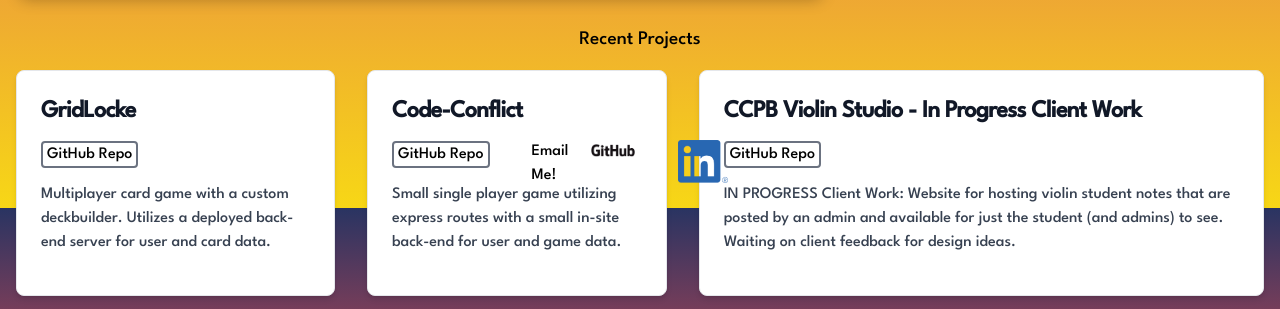
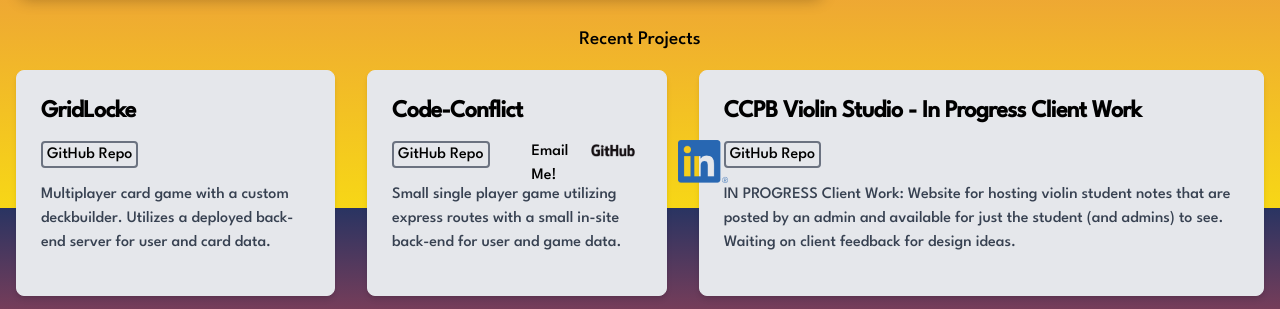
Before and after one commit to neft-tk/portfolio-2.0, a React (Create React App) app: page / in a window 1280 px wide. Shown: the part 592-901 px from the top of the page. Built offline with nearby package versions, Linux system fonts and the light colour scheme; no server answers.

Commit message:
updated color styling for project cards

```diff
--- a/src/components/Project.jsx
+++ b/src/components/Project.jsx
@@ -10,13 +10,13 @@ export default function Project({ projectName, repoLink, deployedLink, projectDe
         rel="noreferrer"
         className="project-card"
       >
-        <h5 class="mb-4 text-2xl font-bold tracking-tight text-gray-900 dark:text-white">
+        <h5 className="mb-4 text-2xl font-bold tracking-tight">
           {projectName}
         </h5>
         <a href={repoLink} target="_blank" rel="noreferrer">
           <span className="border-2 border-gray-500 p-1 rounded ">GitHub Repo</span>
         </a>
-        <p className="my-4 font-normal text-gray-700 dark:text-gray-400">
+        <p className="my-4 font-normal text-gray-700">
             {projectDescription}
         </p>
       </a>
--- a/src/style.css
+++ b/src/style.css
@@ -13,7 +13,7 @@
 
 @layer components {
     .project-card {
-        @apply block min-w-0 p-6 m-4 bg-white border border-gray-200 rounded-lg shadow-md hover:bg-gray-200;
+        @apply block min-w-0 p-6 m-4 bg-gray-200 border border-gray-200 rounded-lg shadow-md hover:bg-gray-200;
     }
 
     .icon {
```
